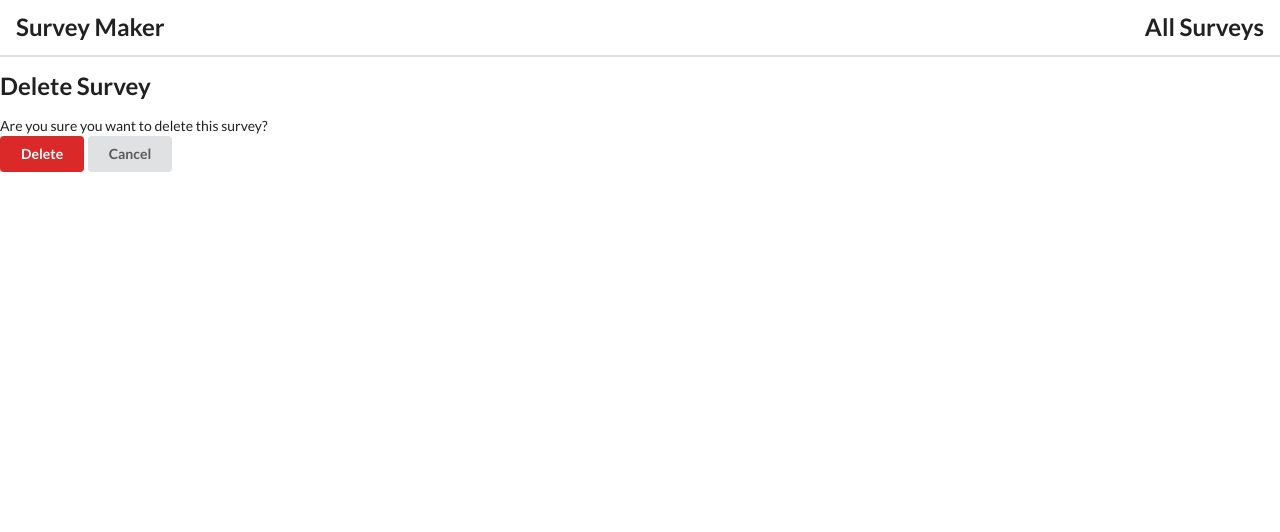
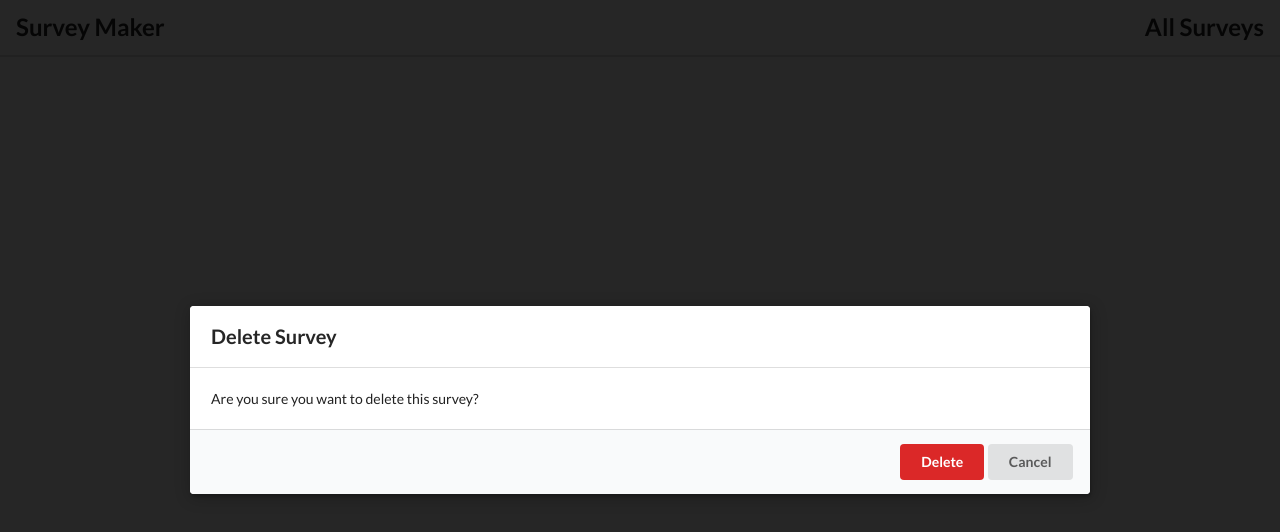
Before and after one commit to melissasedgwick/survey-maker, a React (Create React App) app in the folder survey-maker-ui/: page /survey/delete/1 in a window 1280 px wide. Shown: the top 532 px of the page. Built offline with nearby package versions, Linux system fonts and the light colour scheme; no server answers.

Commit message:
Added Modal component and used for SurveyDelete

```diff
--- a/survey-maker-ui/public/index.html
+++ b/survey-maker-ui/public/index.html
@@ -30,6 +30,7 @@
   <body>
     <noscript>You need to enable JavaScript to run this app.</noscript>
     <div id="root"></div>
+    <div id="modal"></div>
     <!--
       This HTML file is a template.
       If you open it directly in the browser, you will see an empty page.
--- /dev/null
+++ b/survey-maker-ui/src/components/Modal/index.js
@@ -0,0 +1,23 @@
+import React from 'react';
+import ReactDOM from 'react-dom';
+
+export const Modal = props => {
+  return ReactDOM.createPortal(
+    <div onClick={props.onDismiss} className="ui dimmer modals visible active" id="outer-div">
+      <div onClick={(e) => e.stopPropagation()} className="ui standard modal visible active">
+        <div className="header">
+          {props.title}
+        </div>
+        <div className="content">
+          {props.content}
+        </div>
+        <div className="actions">
+          {props.actions}
+        </div>
+      </div>
+    </div>,
+    document.querySelector('#modal')
+  );
+};
+
+export default Modal;
--- a/survey-maker-ui/src/pages/SurveyDelete/index.js
+++ b/survey-maker-ui/src/pages/SurveyDelete/index.js
@@ -2,6 +2,8 @@ import React from 'react';
 import { connect } from 'react-redux';
 import { Link } from 'react-router-dom';
 import { fetchSurvey, deleteSurvey } from '../../redux/actions';
+import history from '../../history';
+import Modal from '../../components/Modal'
 
 export class SurveyDelete extends React.Component {
   componentDidMount() {
@@ -32,9 +34,12 @@ export class SurveyDelete extends React.Component {
   render() {
     return (
       <div>
-        <h2>Delete Survey</h2>
-        {this.renderContent()}
-        {this.renderActions()}
+        <Modal
+          title="Delete Survey"
+          content={this.renderContent()}
+          actions={this.renderActions()}
+          onDismiss={() => history.push('/')}
+        />
       </div>
     );
   };
```
Also changed, not shown: 2 other files (tests, documents, lock files or other folders).
